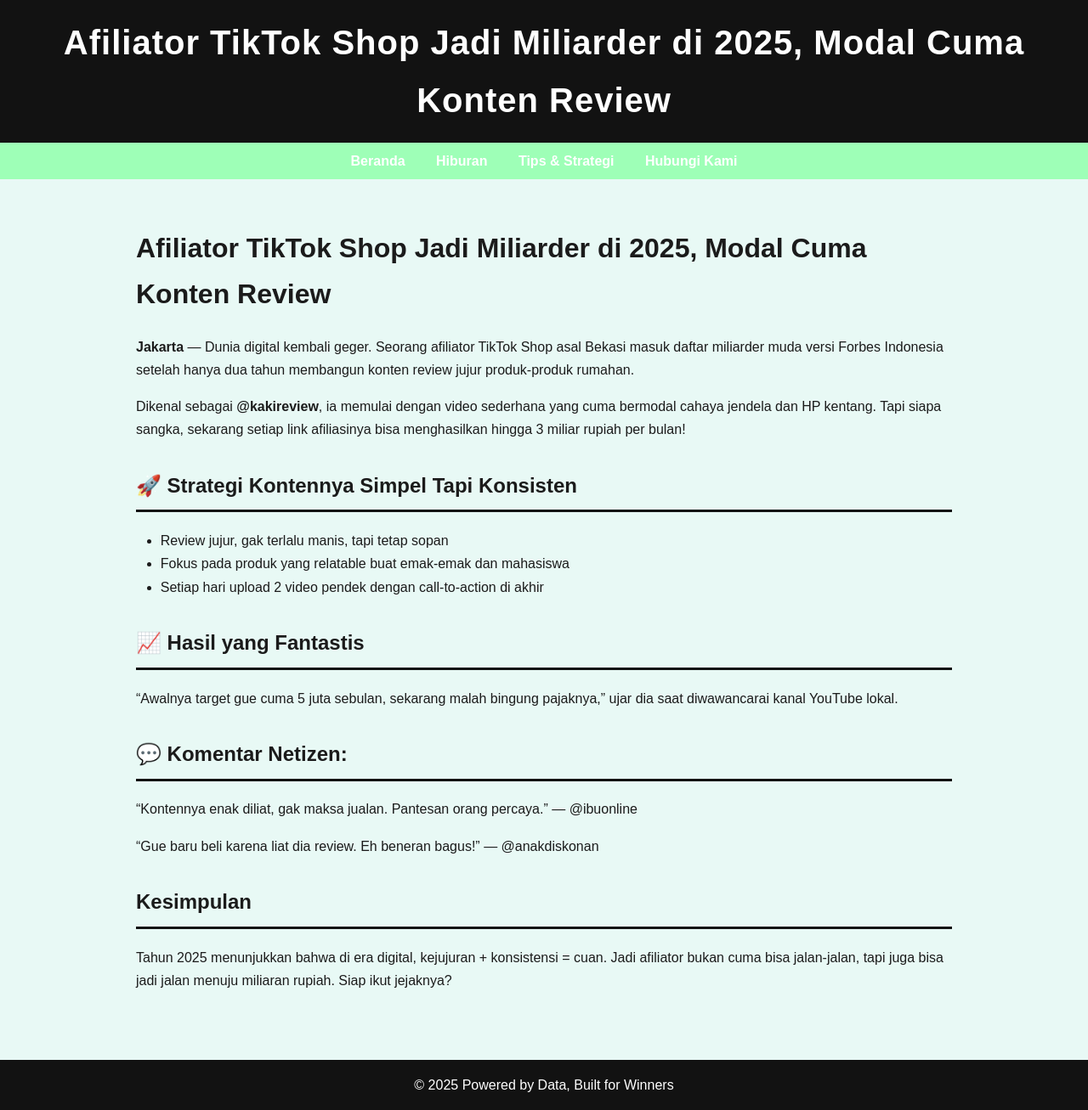
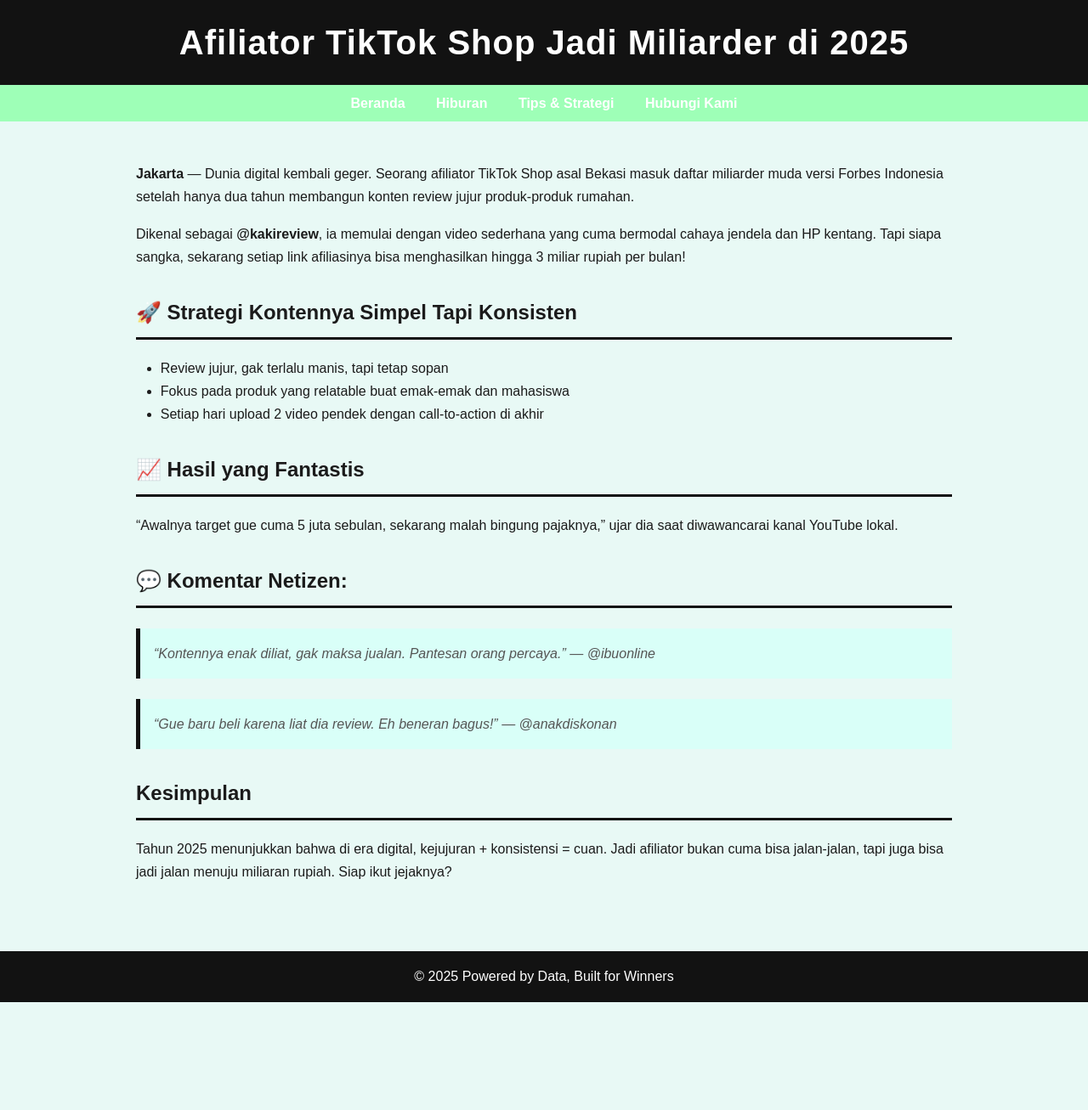
Before and after one commit to favorite-netizen/warga, a plain HTML site: page index.html in a window 1280 px wide. Shown: the whole page at 85% size. After the commit the page ends 1180 px from the top, so only its background shows below. Drawn offline with Linux system fonts and the light colour scheme.

Commit message:
Update index.html

```diff
--- a/index.html
+++ b/index.html
@@ -4,6 +4,17 @@
   <meta charset="UTF-8" />
   <meta name="viewport" content="width=device-width, initial-scale=1.0" />
   <title>Afiliator TikTok Shop Jadi Miliarder di 2025, Modal Cuma Konten Review</title>
+
+  <!-- ✅ SEO & Meta Share -->
+  <meta name="description" content="Seorang afiliator TikTok Shop asal Bekasi sukses jadi miliarder hanya dengan konten review jujur. Ini strategi konten yang bikin netizen percaya dan beli!" />
+  <link rel="canonical" href="https://influencer-dadakan.github.io/afiliasi-tiktok-miliarder/" />
+
+  <meta property="og:title" content="Afiliator TikTok Shop Jadi Miliarder di 2025" />
+  <meta property="og:description" content="Modal HP kentang dan review jujur, @kakireview sukses hasilkan miliaran dari TikTok Shop. Ini caranya!" />
+  <meta property="og:type" content="article" />
+  <meta property="og:url" content="https://influencer-dadakan.github.io/afiliasi-tiktok-miliarder/" />
+  <meta property="og:image" content="https://influencer-dadakan.github.io/afiliasi-tiktok-miliarder/images/cover.jpg" />
+
   <style>
     :root {
       --primary: #121212;
@@ -81,7 +92,7 @@
     }
 
     th, td {
-      border: 1px solid #121212;
+      border: 1px solid var(--primary);
       padding: 0.8rem;
       text-align: center;
       background-color: #f4fffd;
@@ -103,7 +114,7 @@
 <body>
 
 <header>
-  <h1>Afiliator TikTok Shop Jadi Miliarder di 2025, Modal Cuma Konten Review</h1>
+  <h1>Afiliator TikTok Shop Jadi Miliarder di 2025</h1>
 </header>
 
 <nav>
@@ -114,8 +125,6 @@
 </nav>
 
 <main>
-<h1>Afiliator TikTok Shop Jadi Miliarder di 2025, Modal Cuma Konten Review</h1>
-
   <p><strong>Jakarta</strong> — Dunia digital kembali geger. Seorang afiliator TikTok Shop asal Bekasi masuk daftar miliarder muda versi Forbes Indonesia setelah hanya dua tahun membangun konten review jujur produk-produk rumahan.</p>
 
   <p>Dikenal sebagai <strong>@kakireview</strong>, ia memulai dengan video sederhana yang cuma bermodal cahaya jendela dan HP kentang. Tapi siapa sangka, sekarang setiap link afiliasinya bisa menghasilkan hingga 3 miliar rupiah per bulan!</p>
@@ -131,8 +140,8 @@
   <p>“Awalnya target gue cuma 5 juta sebulan, sekarang malah bingung pajaknya,” ujar dia saat diwawancarai kanal YouTube lokal.</p>
 
   <h2>💬 Komentar Netizen:</h2>
-<p>“Kontennya enak diliat, gak maksa jualan. Pantesan orang percaya.” — @ibuonline</p>
-<p>“Gue baru beli karena liat dia review. Eh beneran bagus!” — @anakdiskonan</p>
+  <blockquote>“Kontennya enak diliat, gak maksa jualan. Pantesan orang percaya.” — @ibuonline</blockquote>
+  <blockquote>“Gue baru beli karena liat dia review. Eh beneran bagus!” — @anakdiskonan</blockquote>
 
   <h2>Kesimpulan</h2>
   <p>Tahun 2025 menunjukkan bahwa di era digital, kejujuran + konsistensi = cuan. Jadi afiliator bukan cuma bisa jalan-jalan, tapi juga bisa jadi jalan menuju miliaran rupiah. Siap ikut jejaknya?</p>
```
Lines whose indentation alone changed are shown as unchanged.
